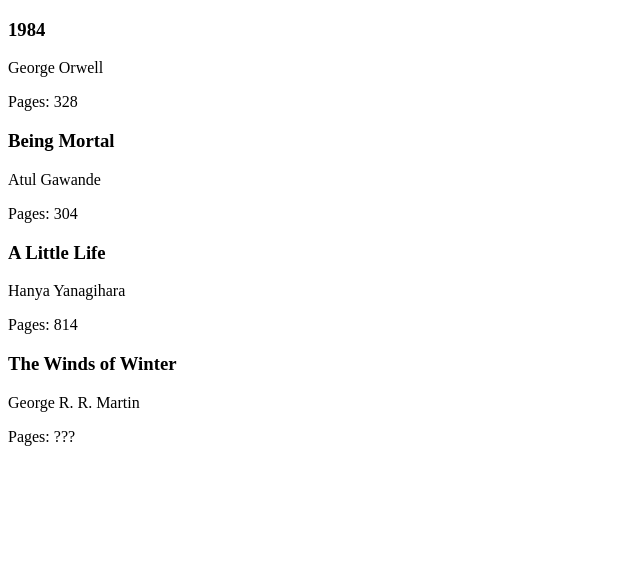
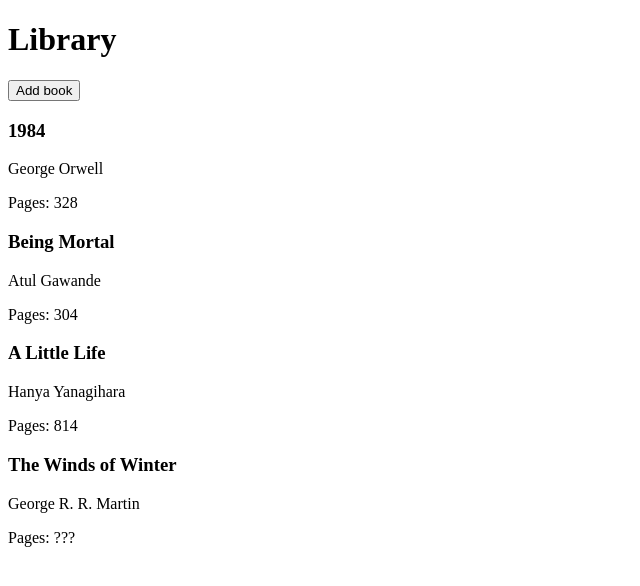
Before and after one commit to VinVinnieVince/odin-library, a plain HTML site: page index.html in a window 1280 px wide. Shown: the whole page, without its empty margins (0-640 px from the left). Drawn offline with Linux system fonts and the light colour scheme.

Commit message:
Add heading & button to add book (non-functional)

```diff
--- a/index.html
+++ b/index.html
@@ -8,6 +8,9 @@
         <script src="./script/library.js" defer></script>
     </head>
     <body>
-
+        <div class="topBar">
+            <h1>Library</h1>
+            <button>Add book</button>
+        </div>
     </body>
 </html>
```
